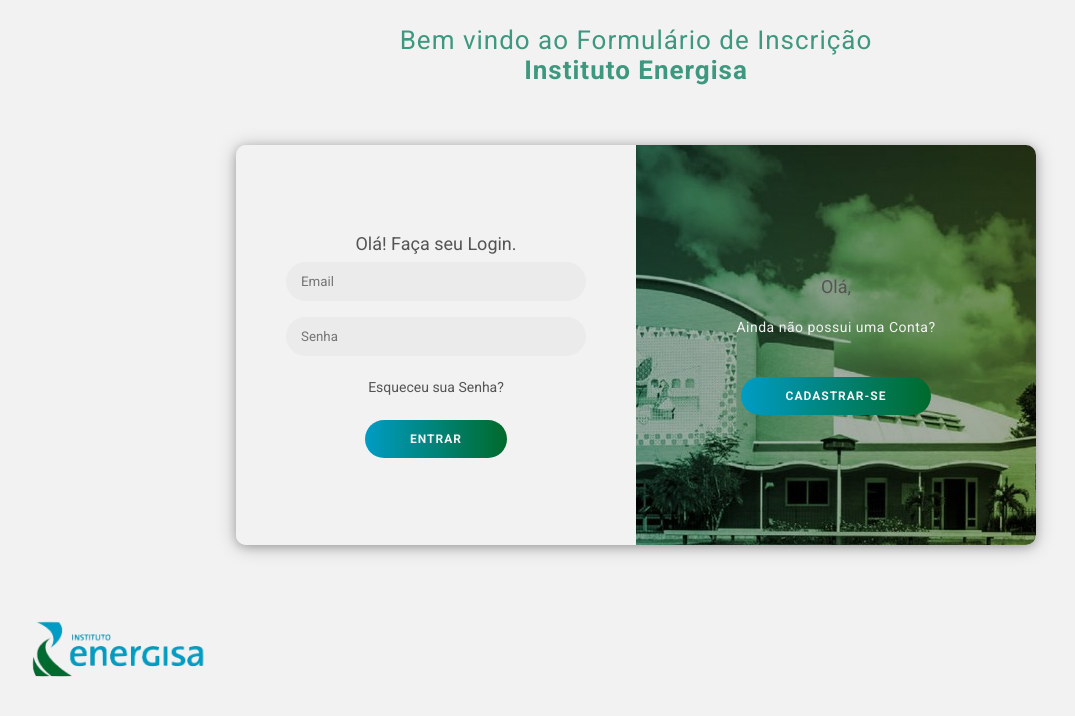
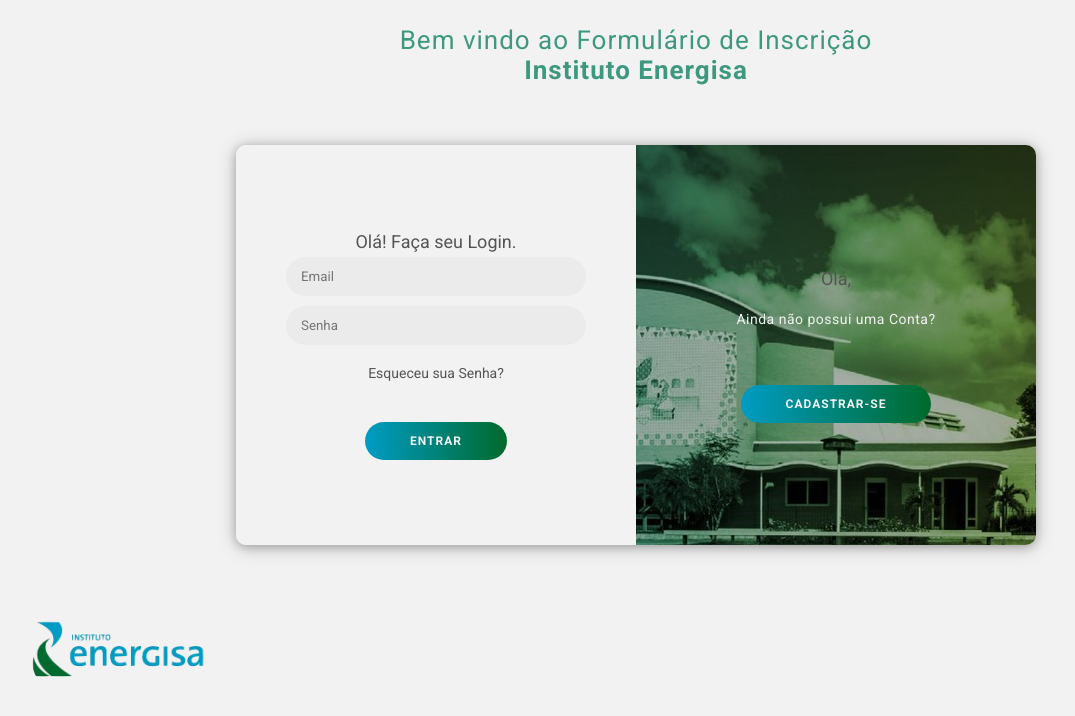
Before and after one commit to ProjetoInstitutoEnergisa/Projeto-InstitutoEnergisa, a React (Vite) app in the folder ui/: page /login in a window 1280 px wide. Shown: the top 716 px of the page, without its empty margins (4-1079 px from the left). Built offline with nearby package versions, Linux system fonts and the light colour scheme.

Commit message:
Update Ui

```diff
--- a/ui/src/pages/HomeAdmin/index.jsx
+++ b/ui/src/pages/HomeAdmin/index.jsx
@@ -1,14 +1,15 @@
 import React from 'react';
 import LayoutAdmin from "../../components/LayoutAdmin";
-import { Container } from "./styles";
+//import { Container } from "./styles";
 import ContentAdmin from '../../components/ContentAdmin';
 
 const Home = () => {
     return (
         <LayoutAdmin>
-            <Container>
-                <ContentAdmin />
-            </Container>
+            <ContentAdmin>
+                <h1>Oi, polvo! </h1>
+
+            </ContentAdmin>
         </LayoutAdmin>
     );
 };
--- a/ui/src/pages/Login/index.jsx
+++ b/ui/src/pages/Login/index.jsx
@@ -47,6 +47,7 @@
                             <Input type="email" placeholder="Email" />
                             <Input type="email" placeholder="Confirme seu Email" />
                             <Input type="password" placeholder="Senha" />
+                            <Input type="password" placeholder="Confirme sua Senha" />
                             <Button href="#">Cadastre-se</Button>
                         </Form>
                     </CadastroContainer>
--- a/ui/src/pages/Login/styles.js
+++ b/ui/src/pages/Login/styles.js
@@ -73,7 +73,6 @@
 
 export const Title = styled.div`
   color: #545454;
-  margin: 0;
   font-size: 18px;
 `;
 
@@ -102,7 +101,7 @@
   background: #EBEBEB;
   border-radius: 50px;
   padding: 12px 15px;
-  margin: 8px 0;
+  margin: 5px 0;
   width: 100%;
 `;
 
@@ -112,7 +111,7 @@
   color: #F2F2F2;
   font-size: 12px;
   font-weight: bold;
-  margin-top: 10px;
+  margin-top: 26px;
   padding: 12px 45px;
   letter-spacing: 1px;
   text-transform: uppercase;
--- a/ui/src/pages/Request/index.jsx
+++ b/ui/src/pages/Request/index.jsx
@@ -53,7 +53,7 @@
 
                 <Container>
                     <Title>
-                        SOLICITAÇÕES
+                        Solicitações
                     </Title>
 
                     <PainelContainer>
@@ -61,7 +61,7 @@
                             <PainelButton>
                                 <SearchInput
                                     type="text"
-                                    placeholder="PESQUISAR POR NOME"
+                                    placeholder="Pesquisar Por Nome"
                                     value={searchTerm}
                                     onChange={(e) => setSearchTerm(e.target.value)}
                                 />
--- a/ui/src/pages/Request/styles.js
+++ b/ui/src/pages/Request/styles.js
@@ -103,6 +103,7 @@
   position: relative;
   margin-right: 32px;
   text-align: center;
+  letter-spacing: 0.5px;
 
 
   &:focus {
```
